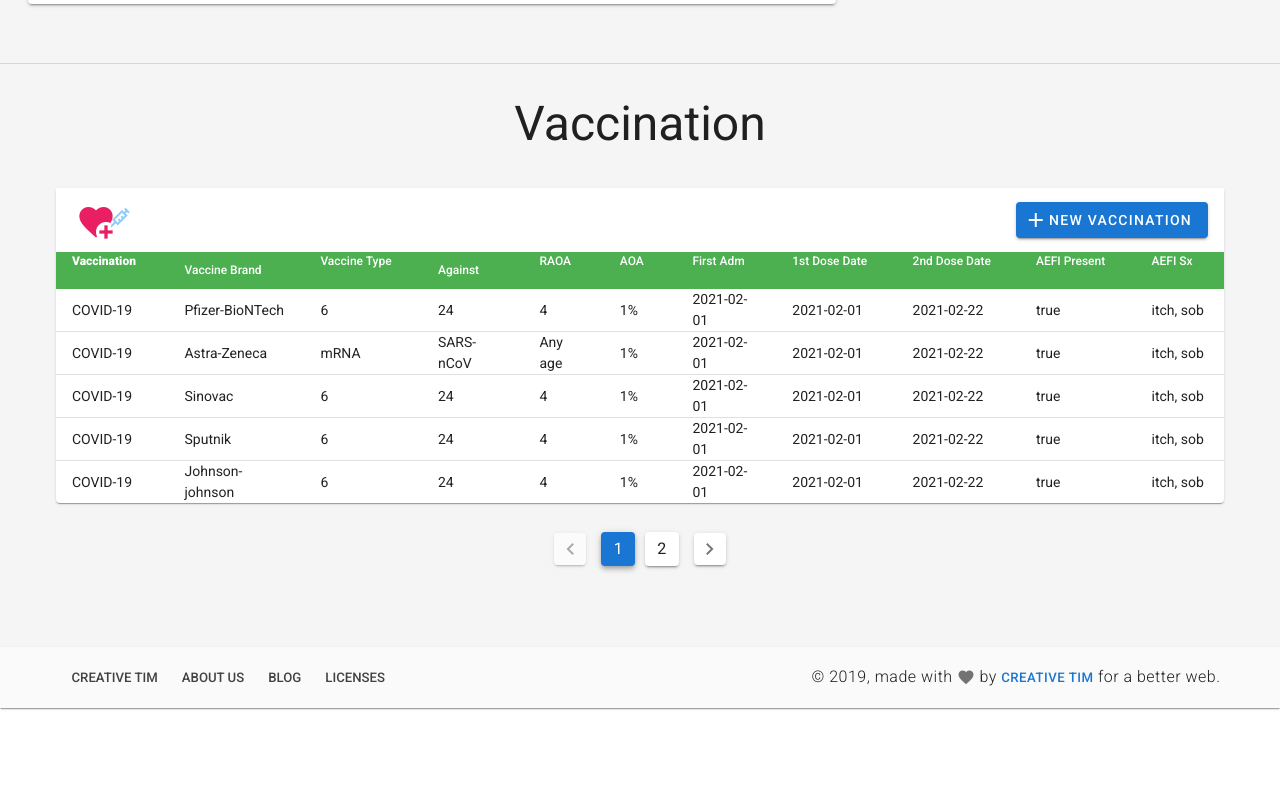
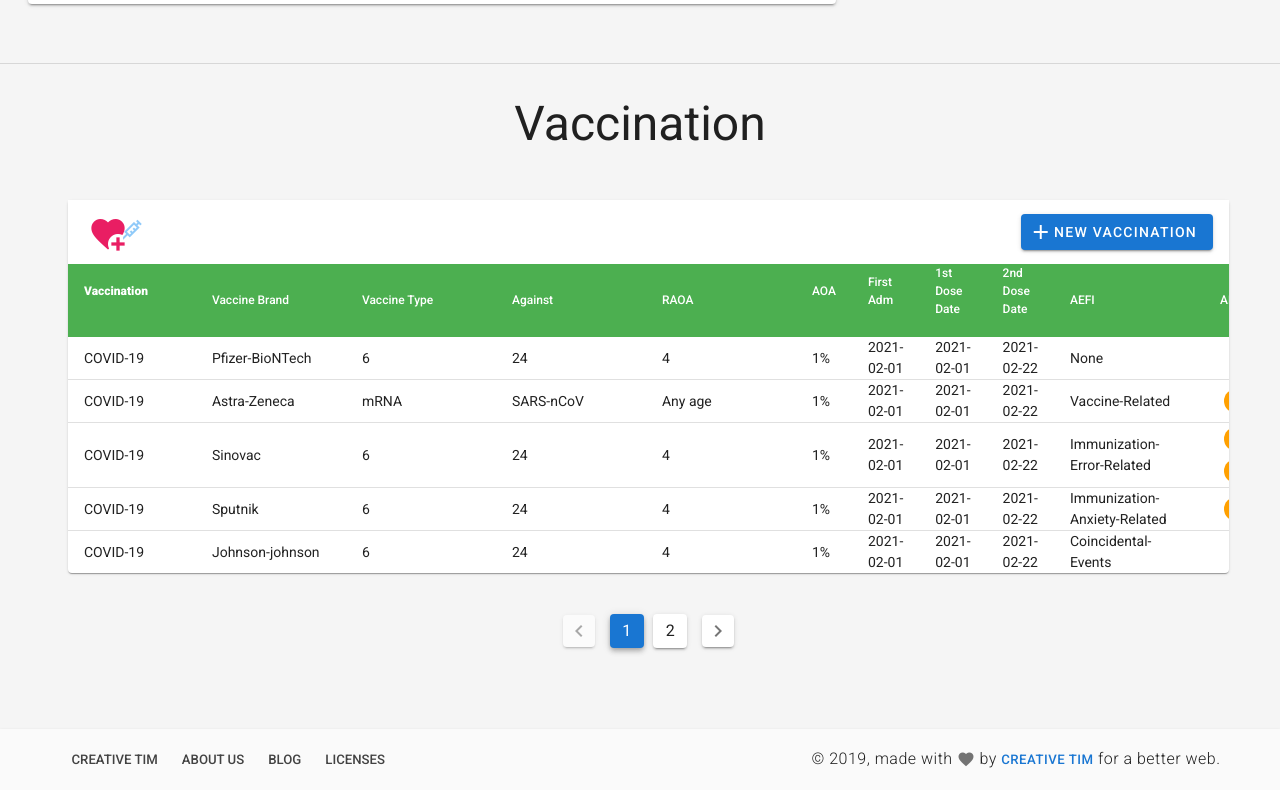
Before and after one commit to mamaguchi/myvaksin-provider-fe, a Nuxt app: page /people in a window 1280 px wide. Shown: the part 870-1660 px from the top of the page. Before the commit the page ends 1578 px from the top, so only its background shows below. Built offline with nearby package versions, Linux system fonts and the light colour scheme.

Commit message:
Added v-chip to aefiReaction column for Vaccination table in People page

```diff
--- a/pages/people/index.vue
+++ b/pages/people/index.vue
@@ -245,11 +245,12 @@
 
     <v-row justify="center" class="mx-8 mb-12">
       <v-col cols="12">
+        <v-container>
           <v-data-table
             dense
             :headers="headers"
             :items="vaccinations"
-          item-key="name"
+            item-key="id"
             :page.sync="page"
             :items-per-page="itemsPerPage"
             multi-sort
@@ -286,11 +287,38 @@
             <template #[`header.sdd`]="{ header }">
               <span class="white--text font-weight-medium">{{ header.text }}</span>
             </template>
-          <template #[`header.aefi`]="{ header }">
+            <template #[`header.aefiClass`]="{ header }">
               <span class="white--text font-weight-medium">{{ header.text }}</span>
             </template>
-          <template #[`header.aefisx`]="{ header }">
+            <template #[`header.aefiReaction`]="{ header }">
               <span class="white--text font-weight-medium">{{ header.text }}</span>
+            </template>
+            <template #[`header.remarks`]="{ header }">
+              <span class="white--text font-weight-medium">{{ header.text }}</span>
+            </template>
+
+            <!-- TO HIDE(CAMOUFLAGE WITH 2ND LAST COLUMN)
+          ID COLUMN HEADER & BODY -->
+            <template #[`header.id`]>
+              <div v-if="false" />
+            </template>
+            <template #[`item.id`]>
+              <div v-if="false" />
+            </template>
+
+            <template #[`item.aefiReaction`]="{ item }">
+              <div v-if="item.aefiReaction.length!==0">
+                <v-chip
+                  v-for="val in item.aefiReaction"
+                  :key="val"
+                  color="amber darken-2"
+                  text-color="white"
+                  small
+                  class="ma-1"
+                >
+                  {{ val }}
+                </v-chip>
+              </div>
             </template>
 
             <!-- TOOLBAR -->
@@ -417,10 +445,6 @@
                             sm="6"
                             md="4"
                           >
-                          <!-- <v-text-field
-                            v-model="editedItem.fa"
-                            label="First Adm"
-                          /> -->
                             <v-select
                               v-model="editedItem.fa"
                               :items="['Yes', 'No']"
@@ -466,32 +490,64 @@
                             sm="6"
                             md="4"
                           >
-                          <!-- <v-text-field
-                            v-model="editedItem.aefi"
-                            label="AEFI Present"
-                          /> -->
                             <v-select
-                            v-model="editedItem.aefi"
-                            :items="['Yes', 'No']"
-                            label="AEFI Present"
+                              v-model="editedItem.aefiClass"
+                              :items="aefiClass"
+                              label="AEFI Class"
                             />
                           </v-col>
                           <v-col
                             cols="12"
                             sm="6"
-                          md="4"
+                            md="8"
                           >
-                          <!-- <v-text-field
-                            v-model="editedItem.aefisx"
-                            label="AEFI Sx"
-                          /> -->
                             <v-select
-                            v-model="editedItem.aefisx"
+                              v-if="editedItem.aefiClass==='Vaccine-Related'"
+                              v-model="editedItem.aefiReaction"
+                              :items="aefiReaction[editedItem.aefiClass]"
+                              no-data-text="Please select an AEFI class first"
+                              label="AEFI Reaction"
+                              small-chips
+                              deletable-chips
+                            />
+                            <v-select
+                              v-else-if="editedItem.aefiClass==='Coincidental-Events'"
+                              v-model="editedItem.aefiReaction"
+                              disabled
+                              label="AEFI Reaction"
+                              hint="Please specify events at remark section"
+                              persistent-hint
+                              class="green--text"
+                            />
+                            <v-select
+                              v-else-if="editedItem.aefiClass==='None'"
+                              v-model="editedItem.aefiReaction"
+                              disabled
+                              label="AEFI Reaction"
+                              hint="N/A"
+                              persistent-hint
+                              class="green--text"
+                            />
+                            <v-select
+                              v-else
+                              v-model="editedItem.aefiReaction"
                               multiple
-                            :items="['Yes', 'No']"
-                            item-text="text"
-                            item-value="value"
-                            label="AEFI Sx"
+                              :items="aefiReaction[editedItem.aefiClass]"
+                              no-data-text="Please select an AEFI class first"
+                              label="AEFI Reaction"
+                              small-chips
+                              deletable-chips
+                            />
+                          </v-col>
+                          <v-col
+                            cols="12"
+                            sm="6"
+                            md="8"
+                          >
+                            <v-textarea
+                              v-model="editedItem.remarks"
+                              clearable
+                              label="Remarks"
                             />
                           </v-col>
                         </v-row>
@@ -552,8 +608,10 @@
               <span class="text-h4 grey--text">Sorry, no data available :(</span>
             </template>
           </v-data-table>
+        </v-container>
       </v-col>
 
+      <!-- TABLE EXTERNAL PAGINATION -->
       <v-col cols="auto" class="mx-auto">
         <v-pagination
           v-model="page"
@@ -588,8 +646,10 @@ export default {
       vaccineBrandPos: {
         'Pfizer-BioNTech': 0,
         'Astra-Zeneca': 1,
-        Sinovac: 2,
-        Sputnik: 3
+        // eslint-disable-next-line
+        'Sinovac': 2,
+        // eslint-disable-next-line
+        'Sputnik': 3
       },
       vaccineBrands: {
         'COVID-19': [
@@ -599,9 +659,32 @@ export default {
           { name: 'Sputnik', type: 'Adenovirus Vector', against: 'SARS‑CoV‑2', raoa: 'n/a' }
         ]
       },
-      aefisx: [
-        ''
+      aefiClass: [
+        'None',
+        'Vaccine-Related',
+        'Immunization-Error-Related',
+        'Immunization-Anxiety-Related',
+        'Coincidental-Events'
       ],
+      aefiReaction: {
+        // eslint-disable-next-line
+        'None': [],
+        'Vaccine-Related': ['Mild', 'Severe'],
+        'Immunization-Error-Related': [
+          'Non-Sterile Injection',
+          'Vaccine Transport/Storage Error',
+          'Reconstitution Error',
+          'Injection At Incorrect Site',
+          'Contraindication Ignored'
+        ],
+        'Immunization-Anxiety-Related': [
+          'Fainting',
+          'Hyperventilation',
+          'Vomiting',
+          'Convulsion'
+        ],
+        'Coincidental-Events': []
+      },
       headers: [
         {
           text: 'Vaccination',
@@ -610,19 +693,23 @@ export default {
           value: 'name',
           class: 'success'
         },
-        { text: 'Vaccine Brand', value: 'brand', class: 'success' },
-        { text: 'Vaccine Type', value: 'type', class: 'success' },
-        { text: 'Against', value: 'against', class: 'success' },
-        { text: 'RAOA', value: 'raoa', class: 'success' },
+        { text: 'id', align: 'start', value: 'id', sortable: false, class: 'success', width: '1px' },
+        { text: 'Vaccine Brand', value: 'brand', class: 'success', width: '150px' },
+        { text: 'Vaccine Type', value: 'type', class: 'success', width: '150px' },
+        { text: 'Against', value: 'against', class: 'success', width: '150px' },
+        { text: 'RAOA', value: 'raoa', class: 'success', width: '150px' },
         { text: 'AOA', value: 'aoa', class: 'success' },
         { text: 'First Adm', value: 'fa', class: 'success' },
         { text: '1st Dose Date', value: 'fdd', class: 'success' },
         { text: '2nd Dose Date', value: 'sdd', class: 'success' },
-        { text: 'AEFI Present', value: 'aefi', class: 'success' },
-        { text: 'AEFI Sx', value: 'aefisx', class: 'success' }
+        { text: 'AEFI', value: 'aefiClass', class: 'success', width: '150px' },
+        { text: 'AEFI Rection', value: 'aefiReaction', class: 'success' },
+        { text: 'Remarks', value: 'remarks', class: 'success', width: '400px' }
+
       ],
       vaccinations: [
         {
+          id: 0,
           name: 'COVID-19',
           brand: 'Pfizer-BioNTech',
           type: 6,
@@ -632,10 +719,12 @@ export default {
           fa: '2021-02-01',
           fdd: '2021-02-01',
           sdd: '2021-02-22',
-          aefi: true,
-          aefisx: 'itch, sob'
+          aefiClass: 'None',
+          aefiReaction: [],
+          remarks: ''
         },
         {
+          id: 1,
           name: 'COVID-19',
           brand: 'Astra-Zeneca',
           type: 'mRNA',
@@ -645,10 +734,12 @@ export default {
           fa: '2021-02-01',
           fdd: '2021-02-01',
           sdd: '2021-02-22',
-          aefi: true,
-          aefisx: 'itch, sob'
+          aefiClass: 'Vaccine-Related',
+          aefiReaction: ['Mild'],
+          remarks: ''
         },
         {
+          id: 2,
           name: 'COVID-19',
           brand: 'Sinovac',
           type: 6.0,
@@ -658,10 +749,12 @@ export default {
           fa: '2021-02-01',
           fdd: '2021-02-01',
           sdd: '2021-02-22',
-          aefi: true,
-          aefisx: 'itch, sob'
+          aefiClass: 'Immunization-Error-Related',
+          aefiReaction: ['Non-sterile Injection', 'Vaccine transport/storage error'],
+          remarks: 'Hello world. This is a remark section.'
         },
         {
+          id: 3,
           name: 'COVID-19',
           brand: 'Sputnik',
           type: 6.0,
@@ -671,10 +764,12 @@ export default {
           fa: '2021-02-01',
           fdd: '2021-02-01',
           sdd: '2021-02-22',
-          aefi: true,
-          aefisx: 'itch, sob'
+          aefiClass: 'Immunization-Anxiety-Related',
+          aefiReaction: ['Fainting', 'Hyperventilation'],
+          remarks: ''
         },
         {
+          id: 4,
           name: 'COVID-19',
           brand: 'Johnson-johnson',
           type: 6.0,
@@ -684,10 +779,12 @@ export default {
           fa: '2021-02-01',
           fdd: '2021-02-01',
           sdd: '2021-02-22',
-          aefi: true,
-          aefisx: 'itch, sob'
+          aefiClass: 'Coincidental-Events',
+          aefiReaction: [],
+          remarks: ''
         },
         {
+          id: 5,
           name: 'COVID-19',
           brand: 'BBV152',
           type: 6.0,
@@ -697,10 +794,12 @@ export default {
           fa: '2021-02-01',
           fdd: '2021-02-01',
           sdd: '2021-02-22',
-          aefi: true,
-          aefisx: 'itch, sob'
+          aefiClass: 'None',
+          aefiReaction: [],
+          remarks: ''
         },
         {
+          id: 6,
           name: 'COVID-19',
           brand: 'Moderna',
           type: 6.0,
@@ -710,10 +809,12 @@ export default {
           fa: '2021-02-01',
           fdd: '2021-02-01',
           sdd: '2021-02-22',
-          aefi: true,
-          aefisx: 'itch, sob'
+          aefiClass: 'None',
+          aefiReaction: [],
+          remarks: ''
         },
         {
+          id: 7,
           name: 'COVID-19',
           brand: 'EpiVacCorona',
           type: 6.0,
@@ -723,10 +824,12 @@ export default {
           fa: '2021-02-01',
           fdd: '2021-02-01',
           sdd: '2021-02-22',
-          aefi: true,
-          aefisx: 'itch, sob'
+          aefiClass: 'None',
+          aefiReaction: [],
+          remarks: ''
         },
         {
+          id: 8,
           name: 'COVID-19',
           brand: 'CoronaVac',
           type: 6.0,
@@ -736,10 +839,12 @@ export default {
           fa: '2021-02-01',
           fdd: '2021-02-01',
           sdd: '2021-02-22',
-          aefi: true,
-          aefisx: 'itch, sob'
+          aefiClass: 'None',
+          aefiReaction: [],
+          remarks: ''
         },
         {
+          id: 9,
           name: 'COVID-19',
           brand: 'Ad5-nCoV',
           type: 6.0,
@@ -749,8 +854,9 @@ export default {
           fa: '2021-02-01',
           fdd: '2021-02-01',
           sdd: '2021-02-22',
-          aefi: true,
-          aefisx: 'itch, sob'
+          aefiClass: 'None',
+          aefiReaction: [],
+          remarks: ''
         }
       ],
       dialog: false,
@@ -766,7 +872,7 @@ export default {
         fa: '',
         fdd: '',
         sdd: '',
-        aefi: null,
+        aefiClass: '',
         aefisx: []
       },
       defaultItem: {
@@ -779,7 +885,7 @@ export default {
         fa: '',
         fdd: '',
         sdd: '',
-        aefi: null,
+        aefiClass: '',
         aefisx: []
       }
     }
@@ -822,8 +928,6 @@ export default {
     },
 
     deleteItem () {
-      // this.editedIndex = this.vaccinations.indexOf(item)
-      // this.editedItem = Object.assign({}, item)
       this.dialogDelete = true
     },
 
@@ -846,10 +950,6 @@ export default {
 
     closeDelete () {
       this.dialogDelete = false
-      // this.$nextTick(() => {
-      //   // this.editedItem = Object.assign({}, this.defaultItem)
-      //   this.editedIndex = -1
-      // })
     },
 
     save () {
```
Lines whose indentation alone changed are shown as unchanged.
